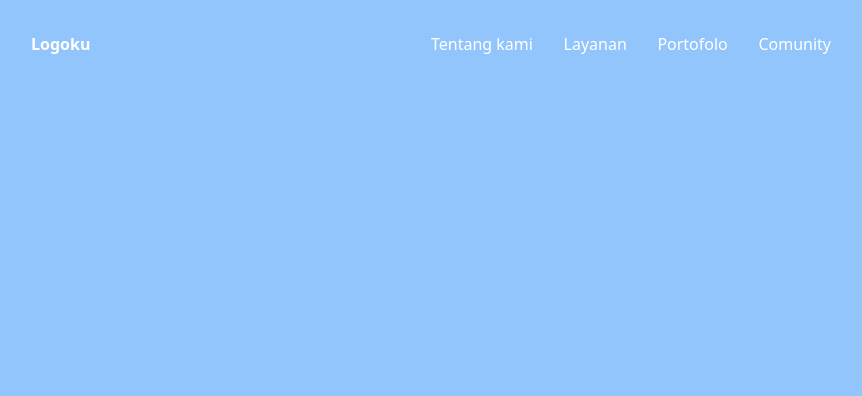
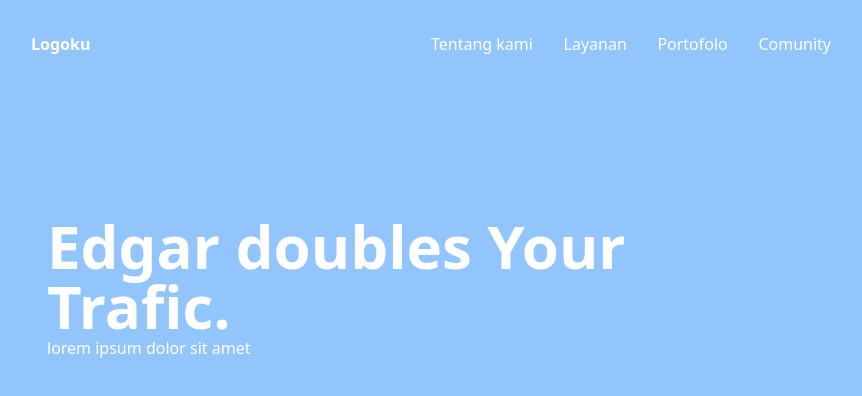
Before and after one commit to ipanakuoffice/nextJS, a Next.js app: page / in a window 1280 px wide. Shown: the top 396 px of the page, without its empty margins (209-1071 px from the left). Built offline with nearby package versions, Linux system fonts and the light colour scheme.

Commit message:
add hero1

```diff
--- /dev/null
+++ b/app/components/sectionOne.js
@@ -0,0 +1,12 @@
+import React from 'react'
+
+const sectionOne = () => {
+  return (
+        <div id='title' className='justify-center flex flex-col px-64 py-32' >
+            <h1 className='font-bold text-white text-6xl'>Edgar doubles Your Trafic. </h1>
+            <p className='text-white '>lorem ipsum dolor sit amet </p>
+        </div>
+  )
+}
+
+export default sectionOne
--- a/app/page.js
+++ b/app/page.js
@@ -1,5 +1,6 @@
 import LikeButton from './like-button';
 import NavBar from './components/navBar';
+import SectionOne from './components/sectionOne';
 
 
 export default function HomePage() {
@@ -13,6 +14,7 @@
   return (
     <div>
       <NavBar/>
+      <SectionOne/>
     </div>
   );
 }
```
